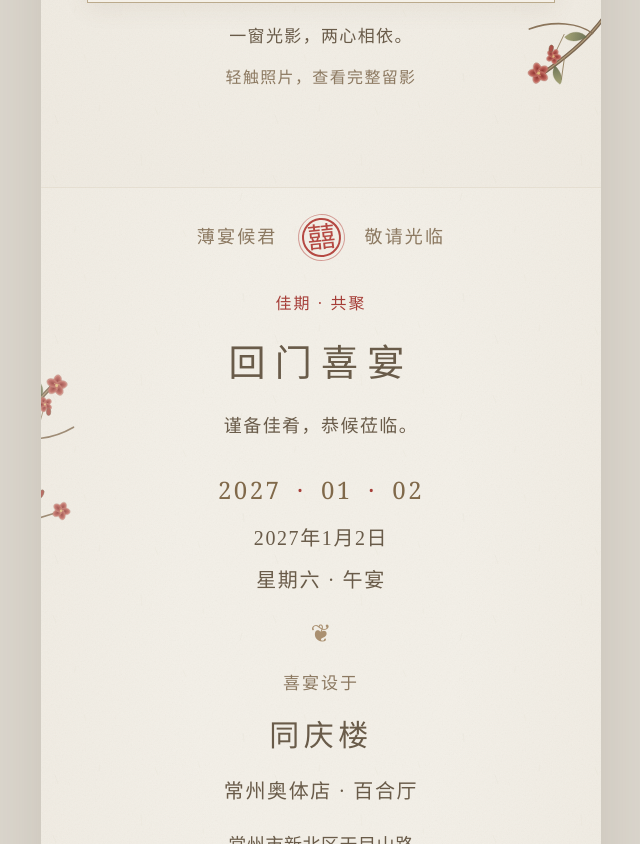
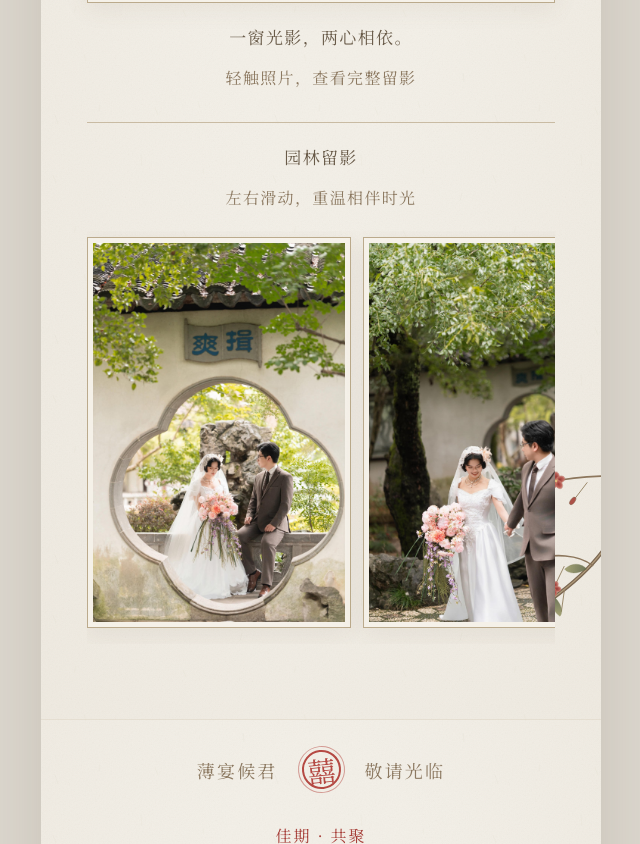
Before and after one commit to abbyzhccc/homecoming-invitation, a plain HTML site: page index.html in a window 1280 px wide. Shown: the part 1840-2684 px from the top of the page, without its empty margins (319-959 px from the left). Drawn offline with Linux system fonts and the light colour scheme.

Commit message:
Bundle consistent Chinese serif font and restore original couple photos
Co-authored-by: Copilot App <223556219+Copilot@users.noreply.github.com>

```diff
--- a/index.html
+++ b/index.html
@@ -10,6 +10,7 @@
   <meta property="og:type" content="website">
   <meta property="og:image" content="https://abbyzhccc.github.io/homecoming-invitation/assets/courtyard-couple.jpg">
   <title>慧聪 & 少军 · 回门宴请柬</title>
+  <link rel="preload" href="assets/invitation-serif.woff2" as="font" type="font/woff2" crossorigin>
   <link rel="icon" href="assets/emblem.svg" type="image/svg+xml">
   <link rel="stylesheet" href="styles.css">
   <script src="script.js" defer></script>
@@ -50,6 +51,20 @@
           <a href="assets/window-couple.jpg" data-photo aria-label="查看花窗双人横幅完整照片"><img src="assets/window-couple.jpg" width="1800" height="1200" alt="木格花窗与栏杆之间，慧聪与少军手捧花束并肩望向镜头" loading="lazy" decoding="async"></a>
         </figure>
         <p class="photo-note">一窗光影，两心相依。<span>轻触照片，查看完整留影</span></p>
+        <div class="original-photos" role="group" aria-labelledby="original-photos-label">
+          <p id="original-photos-label" class="photo-note">园林留影<span>左右滑动，重温相伴时光</span></p>
+          <div class="photo-strip" tabindex="0" role="region" aria-label="三张园林合影，可左右滚动">
+            <figure class="photo-frame">
+              <a href="assets/garden.jpg" data-photo aria-label="查看园林花窗合影完整照片"><img src="assets/garden.jpg" width="1333" height="2000" alt="慧聪手捧鲜花，与少军相依在园林花窗前" loading="lazy" decoding="async"></a>
+            </figure>
+            <figure class="photo-frame">
+              <a href="assets/stroll.jpg" data-photo aria-label="查看携手漫步完整照片"><img src="assets/stroll.jpg" width="1333" height="2000" alt="慧聪与少军牵手漫步在绿意盎然的园林小径" loading="lazy" decoding="async"></a>
+            </figure>
+            <figure class="photo-frame">
+              <a href="assets/portrait.jpg" data-photo aria-label="查看长廊双人肖像完整照片"><img src="assets/portrait.jpg" width="1333" height="2000" alt="慧聪与少军在园林长廊中的双人肖像，手捧粉色花束" loading="lazy" decoding="async"></a>
+            </figure>
+          </div>
+        </div>
         <img class="branch branch-right" src="assets/blossoms.svg" alt="" aria-hidden="true">
       </section>
 
--- a/styles.css
+++ b/styles.css
@@ -1,4 +1,12 @@
 @charset "UTF-8";
+
+@font-face {
+  font-family: "Invitation Serif";
+  src: url("assets/invitation-serif.woff2") format("woff2");
+  font-style: normal;
+  font-weight: 200 900;
+  font-display: swap;
+}
 
 :root {
   --paper: #f3efe7;
@@ -6,7 +14,7 @@
   --muted: #8c7961;
   --red: #a63e38;
   --line: #c9bba3;
-  --serif: "STKaiti", "KaiTi", "Songti SC", "STSong", "SimSun", serif;
+  --serif: "Invitation Serif", "Songti SC", "STSong", "SimSun", serif;
 }
 * { box-sizing: border-box; }
 html { scroll-behavior: smooth; scroll-snap-type: y proximity; }
@@ -24,7 +32,7 @@ a:focus-visible, button:focus-visible, [tabindex]:focus-visible { outline: 2px s
 .page { position: relative; isolation: isolate; overflow: hidden; min-height: max(760px, 100svh); padding: 25px 30px 75px; scroll-snap-align: start; border-bottom: 1px solid #bba88838; }
 .page:after { content: ""; pointer-events: none; position: absolute; inset: 0; z-index: -1; background: radial-gradient(ellipse at 50% 35%, transparent 35%, #bca88e14 100%); }
 .page-heading { position: relative; display: flex; justify-content: center; align-items: center; gap: 24px; z-index: 2; font-size: 18px; letter-spacing: .12em; color: var(--muted); white-space: nowrap; }
-.joy-seal { display: grid; place-items: center; width: 39px; height: 39px; flex-shrink: 0; border: 2px solid #b54943; border-radius: 50%; outline: 1px solid #b5494380; outline-offset: 3px; font: 28px/1 "STSong", "SimSun", serif; letter-spacing: 0; color: #b54943; transform: rotate(-6deg); }
+.joy-seal { display: grid; place-items: center; width: 39px; height: 39px; flex-shrink: 0; border: 2px solid #b54943; border-radius: 50%; outline: 1px solid #b5494380; outline-offset: 3px; font: 28px/1 var(--serif); letter-spacing: 0; color: #b54943; transform: rotate(-6deg); }
 .branch { position: absolute; width: 220px; pointer-events: none; z-index: -1; }
 .branch-left { left: -150px; top: 110px; transform: rotate(12deg); }
 .branch-right { right: -155px; bottom: 60px; transform: rotate(190deg); }
@@ -50,11 +58,14 @@ h2 { font-size: 28px; font-weight: 400; line-height: 1.9; letter-spacing: .15em;
 .landscape-frame { margin: 10px 0 0; }
 .photo-note { text-align: center; font-size: 17px; letter-spacing: .08em; padding: 18px 0; }
 .photo-note span { display: block; font-size: 16px; color: var(--muted); margin-top: 10px; }
+.original-photos { margin-top: 10px; border-top: 1px solid var(--line); }
+.photo-strip { display: flex; gap: 12px; overflow-x: auto; overscroll-behavior-x: contain; scroll-snap-type: x mandatory; padding: 6px 6px 16px; scrollbar-color: var(--line) transparent; }
+.photo-strip .photo-frame { flex: 0 0 58%; scroll-snap-align: start; }
 .banquet { text-align: center; }
 .banquet-content { padding: 32px 0 0; position: relative; }
 .banquet-content h2 { font-size: 37px; margin-top: 10px; letter-spacing: .25em; }
 .banquet-intro { font-size: 18px; margin: 10px 0 24px; letter-spacing: .08em; }
-.date-numerals { font: 24px/1.8 Georgia, serif; letter-spacing: .1em; color: #80694a; margin-bottom: 8px; }
+.date-numerals { font: 24px/1.8 var(--serif); letter-spacing: .1em; color: #80694a; margin-bottom: 8px; }
 .date-numerals span { color: var(--red); padding: 0 7px; }
 time, .lunch { font-size: 20px; letter-spacing: .08em; }
 .lunch { margin-top: 4px; }
```
Also changed, not shown: assets/OFL-NotoSerifSC.txt (added), assets/invitation-serif.woff2 (added), 1 other file.
